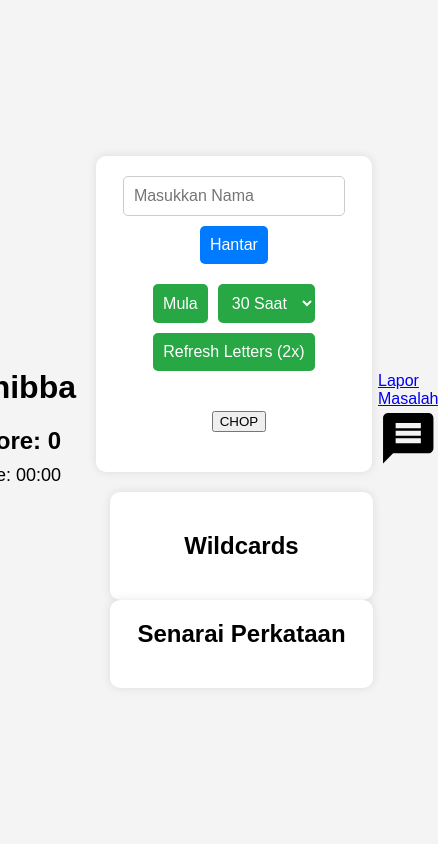
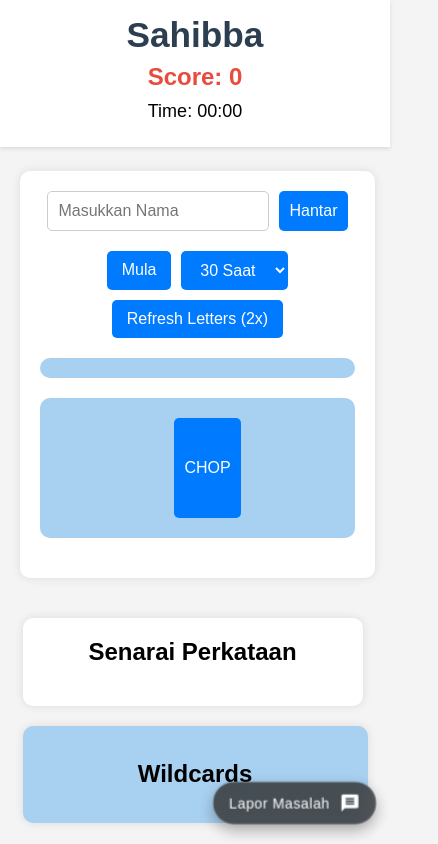
Before and after one commit to icryblade/Sahibba, a plain HTML site: page index.html in a window 390 px wide. Shown: the whole page, 438 px wide, since content can reach past the window. Drawn offline with nearby package versions, Linux system fonts and the light colour scheme; no server answers.

Commit message:
Update style.css

```diff
--- a/style.css
+++ b/style.css
@@ -7,6 +7,35 @@ body {
     justify-content: center;
     align-items: center;
     min-height: 100vh;
+}
+
+.fixed-header {
+    position: fixed;
+    top: 0;
+    left: 0;
+    right: 0;
+    text-align: center;
+    background: white;
+    padding: 15px 0;
+    box-shadow: 0 2px 4px rgba(0,0,0,0.1);
+    z-index: 1000;
+}
+
+.fixed-header h1 {
+    margin: 0;
+    font-size: 2.2em;
+    color: #2c3e50;
+}
+
+.score-display {
+    font-size: 1.3em;
+    margin-top: 8px;
+    color: #e74c3c;
+    font-weight: bold;
+}
+
+.container {
+    margin-top: 150px; /* Adjust this value if needed */
 }
 
 /* Main Container */
@@ -105,11 +134,14 @@ body {
 /* Grid Layout */
 .grid {
     display: grid;
-    grid-template-columns: repeat(auto-fit, minmax(50px, 1fr));
+    grid-template-columns: repeat(7, 1fr);
     gap: 10px;
     margin-bottom: 20px;
     justify-content: center;
-    max-width: 400px;
+    background-color: #a8d0f0;
+    padding: 20px;
+    border-radius: 10px;
+    max-width: 500px;
     margin-left: auto;
     margin-right: auto;
 }
@@ -122,16 +154,15 @@ body {
     align-items: center;
     font-size: 24px;
     cursor: pointer;
-    background-color: #DCEDC8;
-    border-radius: 5px;
+    background-color: #ffffff;
+    border-radius: 8px;
+    box-shadow: 0 2px 4px rgba(0,0,0,0.1);
 }
 
+/* Vowel letter styling */
 .grid div.vowel {
-    background-color: #F8BBD0;
-}
-
-.grid div.joker {
-    background-color: #B39DDB;
+    background-color: #AED581;
+    transition: background-color 0.2s ease;
 }
 
 /* Word Display */
@@ -141,6 +172,122 @@ body {
     flex-wrap: wrap;
     gap: 10px;
     margin-bottom: 20px;
+    background-color: #a8d0f0;
+    padding: 20px;
+    border-radius: 10px;
+    min-height: 100px;
+}
+
+#chop-button {
+    padding: 10px;
+    font-size: 16px;
+    cursor: pointer;
+    background-color: #007bff;
+    color: #fff;
+    border: none;
+    border-radius: 5px;
+    margin-left: 10px;
+}
+
+#chop-button:hover {
+    background-color: #0056b3;
+}
+
+/* Main Container */
+.container {
+    display: flex;
+    gap: 20px;
+    padding: 20px;
+    justify-content: center;
+    max-width: 1200px;
+    width: 100%;
+    margin-top: 150px;
+}
+
+/* Game Area */
+.game-area {
+    display: flex;
+    flex-direction: column;
+    gap: 20px;
+    width: 100%;
+    max-width: 600px;
+}
+
+/* Leaderboard/Word List */
+.leaderboard {
+    background-color: #a8d0f0;
+    padding: 20px;
+    border-radius: 10px;
+    box-shadow: 0 0 10px rgba(0, 0, 0, 0.1);
+    width: 100%;
+    max-width: 300px;
+    text-align: center;
+    margin-top: 0;
+}
+
+/* Controls */
+.controls {
+    display: flex;
+    justify-content: center;
+    flex-wrap: wrap;
+    gap: 10px;
+    margin-bottom: 20px;
+}
+
+.controls button, .controls select {
+    padding: 10px 15px;
+    font-size: 16px;
+    cursor: pointer;
+    border-radius: 5px;
+    border: none;
+    background-color: #007bff;
+    color: #fff;
+}
+
+.controls button:hover {
+    background-color: #0056b3;
+}
+
+/* Responsive Design */
+@media (max-width: 768px) {
+    .container {
+        flex-direction: column;
+        align-items: center;
+    }
+
+    .game-area {
+        width: 100%;
+    }
+
+    .leaderboard {
+        width: 100%;
+        margin-top: 20px;
+    }
+
+    .grid {
+        grid-template-columns: repeat(7, 1fr);
+        gap: 5px;
+        padding: 10px;
+    }
+
+    .grid div {
+        width: 40px;
+        height: 40px;
+        font-size: 18px;
+    }
+}
+
+@media (max-width: 480px) {
+    .grid {
+        grid-template-columns: repeat(7, 1fr);
+        gap: 3px;
+    }
+
+    .grid div {
+        width: 35px;
+        height: 35px;
+        font-size: 16px;
+    }
 }
 
 .word-display {
@@ -180,14 +327,31 @@ body {
 }
 
 /* Joker Cards */
+.side-panel {
+    display: flex;
+    flex-direction: column;
+    gap: 20px;
+    width: 300px;
+}
+
 .joker-cards {
-    background-color: #fff;
-    padding: 20px;
+    background-color: #a8d0f0;
+    padding: 15px;
     border-radius: 10px;
     box-shadow: 0 0 10px rgba(0, 0, 0, 0.1);
-    width: 100%;
-    max-width: 300px;
     text-align: center;
+}
+
+@media (max-width: 1024px) {
+    .container {
+        flex-direction: column;
+        align-items: center;
+    }
+
+    .side-panel {
+        width: 100%;
+        max-width: 800px;
+    }
 }
 
 .joker-grid {
@@ -259,3 +423,88 @@ body {
         max-width: 100%;
     }
 }
+
+
+/* 在 style.css 添加 */
+/* 悬浮按钮系统 */
+.fab-container {
+    position: fixed;
+    bottom: 30px;
+    right: 30px;
+    z-index: 999;
+  }
+
+  .fab-button {
+    display: flex;
+    align-items: center;
+    padding: 12px 20px;
+    background: linear-gradient(145deg, #434343, #2b2b2b);
+    color: #fff;
+    border-radius: 30px;
+    box-shadow: 0 6px 15px rgba(0,0,0,0.3);
+    transition: all 0.3s cubic-bezier(0.4, 0, 0.2, 1);
+    text-decoration: none;
+    border: 1px solid rgba(255,255,255,0.1);
+  }
+
+  .fab-button:hover {
+    transform: translateY(-3px);
+    box-shadow: 0 8px 20px rgba(0,0,0,0.4);
+  }
+
+  .icon {
+    width: 24px;
+    height: 24px;
+    fill: currentColor;
+    margin-left: 10px;
+  }
+
+  .zh-label {
+    font-family: 'Noto Sans SC', sans-serif;
+    font-weight: 500;
+    letter-spacing: 0.5px;
+  }
+
+  /* 移动端优化 */
+  @media (max-width: 768px) {
+    .fab-container {
+      bottom: 20px;
+      right: 15px;
+    }
+
+    .fab-button {
+      padding: 10px 15px;
+      border-radius: 25px;
+    }
+
+    .zh-label {
+      font-size: 14px;
+    }
+
+    .icon {
+      width: 20px;
+      height: 20px;
+    }
+  }
+
+  /* 防止遮挡游戏控件 */
+  #game-controls {
+    margin-right: 120px; /* 根据实际布局调整 */
+  }
+
+
+  @keyframes subtle-pulse {
+    0%, 100% { transform: scale(1); }
+    50% { transform: scale(1.02); }
+  }
+
+  .fab-button {
+    animation: subtle-pulse 3s ease-in-out infinite;
+  }
+
+
+  .fab-button {
+    -webkit-backdrop-filter: blur(8px);
+    backdrop-filter: blur(8px);
+    background: rgba(45, 45, 45, 0.8);
+  }
```
